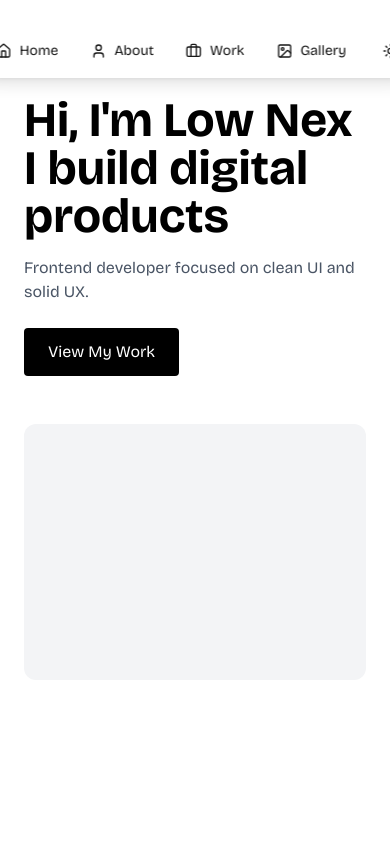
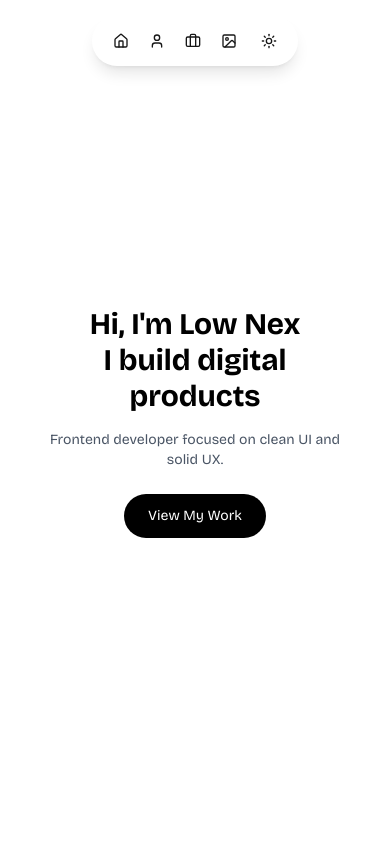
Before and after one commit to hairaff95/my-portofoliocik, a Next.js app: page / in a window 390 px wide. Shown: the top 844 px of the page. Built offline with nearby package versions, Linux system fonts and the light colour scheme.

Commit message:
responsive web

```diff
--- a/app/globals.css
+++ b/app/globals.css
@@ -28,3 +28,7 @@ body {
   color: var(--foreground);
   font-family: Arial, Helvetica, sans-serif;
 }
+
+html {
+  scroll-behavior: smooth;
+}
--- a/components/floating-navbar.tsx
+++ b/components/floating-navbar.tsx
@@ -3,25 +3,29 @@ import { Home, User, Briefcase, Image, Sun } from "lucide-react"
 
 export default function FloatingNavbar() {
   return (
-    <div className="fixed top-6 left-1/2 -translate-x-1/2 z-50">
+    <div className="fixed top-4 left-1/2 -translate-x-1/2 z-50">
       <div className="
-        flex items-center gap-2
-        px-4 py-2
+        flex items-center gap-1
+        px-3 py-2
         rounded-full
+        bg-white/10 dark:bg-black/30
+        backdrop-blur-md
         border border-white/10
-        bg-white/10 dark:bg-black/20
-        backdrop-blur-md
         shadow-lg
-        text-sm
+        text-xs md:text-sm
       ">
-        <NavItem icon={<Home size={16} />} label="Home" href="#hero" />
-        <NavItem icon={<User size={16} />} label="About" href="#about" />
-        <NavItem icon={<Briefcase size={16} />} label="Work" href="#work" />
-        <NavItem icon={<Image size={16} />} label="Gallery" href="#gallery" />
+        <NavItem icon={<Home size={16} />} label="Home" target="#hero" />
+        <NavItem icon={<User size={16} />} label="About" target="#about" />
+        <NavItem icon={<Briefcase size={16} />} label="Project" target="#project" />
+        <NavItem icon={<Image size={16} />} label="Gallery" target="#gallery" />
+
+        {/* sun icon tetap ada */}
         <button className="
-          ml-2
-          p-2 rounded-full
+          ml-1
+          p-2
+          rounded-full
           hover:bg-white/10
+          transition
         ">
           <Sun size={16} />
         </button>
@@ -30,20 +34,29 @@ export default function FloatingNavbar() {
   )
 }
 
-function NavItem({ icon, label, href }: any) {
+function NavItem({ icon, label, target }: any) {
+  const handleClick = () => {
+    const el = document.querySelector(target)
+    el?.scrollIntoView({ behavior: "smooth" })
+  }
+
   return (
-    <a
-      href={href}
+    <button
+      onClick={handleClick}
       className="
         flex items-center gap-2
-        px-3 py-2
+        px-2 py-1.5
+        md:px-3 md:py-2
         rounded-full
         hover:bg-white/10
         transition
       "
     >
       {icon}
-      <span>{label}</span>
-    </a>
+      {/* INI KUNCI UTAMANYA */}
+      <span className="hidden md:inline">
+        {label}
+      </span>
+    </button>
   )
 }
--- a/components/hero.tsx
+++ b/components/hero.tsx
@@ -4,23 +4,61 @@ import { motion } from "framer-motion"
 export default function Hero() {
   return (
     <motion.section
+      id="hero"
       initial={{ opacity: 0, y: 40 }}
       animate={{ opacity: 1, y: 0 }}
       transition={{ duration: 0.6 }}
-      className="py-24 grid md:grid-cols-2 gap-12 items-center">
+      className="
+        min-h-screen
+        flex flex-col
+        items-center justify-center
+        text-center
+        px-6
+        md:grid md:grid-cols-2
+        md:text-left
+        gap-12
+      "
+    >
       <div>
-        <h1 className="text-5xl font-bold text-black dark:text-white">
-          Hi, I'm Low Nex
+        <h1 className="
+          text-3xl
+          md:text-5xl
+          lg:text-6xl
+          font-bold
+          text-black dark:text-white
+        ">
+          Hi, I'm Low Nex <br />
           I build digital products
         </h1>
-        <p className="mt-4 text-gray-600 dark:text-gray-400">
+
+        <p className="
+          mt-4
+          text-gray-600 dark:text-gray-400
+          text-sm
+          md:text-base
+          max-w-xl
+          mx-auto md:mx-0
+        ">
           Frontend developer focused on clean UI and solid UX.
         </p>
-        <button className="mt-6 px-6 py-3 bg-black text-white rounded">
+
+        <button className="
+          mt-6
+          px-6 py-3
+          bg-black text-white
+          rounded-full
+          text-sm md:text-base
+        ">
           View My Work
         </button>
       </div>
-      <div className="h-64 bg-gray-100 rounded-xl" />
+
+      {/* <div className="
+        w-40 h-40
+        md:w-64 md:h-64
+        bg-gray-100 dark:bg-gray-800
+        rounded-full
+      " /> */}
     </motion.section>
   )
 }
```
